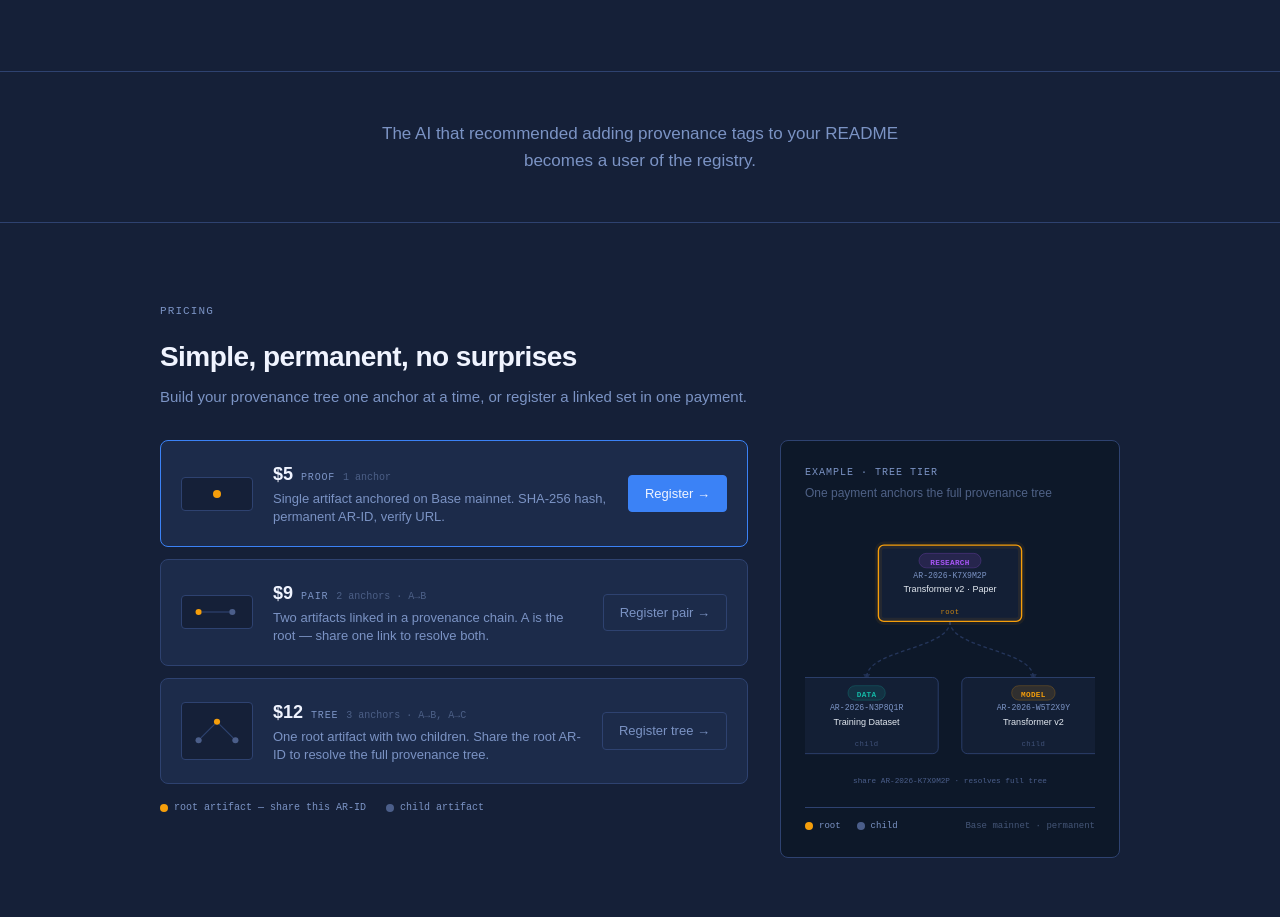
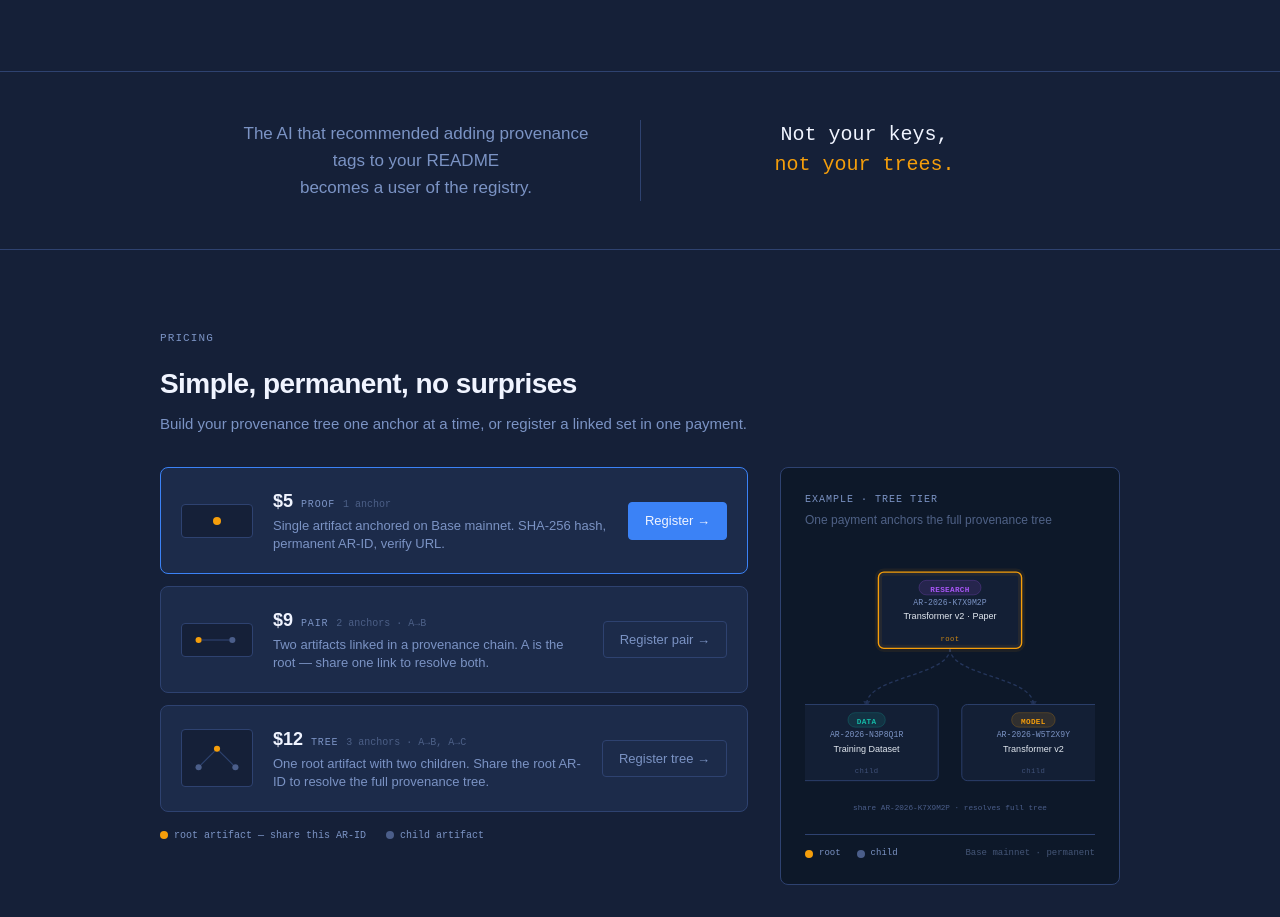
Before and after one commit to AnchorRegistry/ar-ui, a Next.js app: page / in a window 1280 px wide. Shown: the part 1460-2377 px from the top of the page. Built offline with nearby package versions, Linux system fonts and the light colour scheme.

Commit message:
chore: update landing page language

```diff
--- a/app/page.tsx
+++ b/app/page.tsx
@@ -340,11 +340,23 @@ export default function Home() {
 
         {/* ── Quote strip ──────────────────────────────────────────── */}
         <div className="border-b border-t border-[#2E4270] py-12">
-          <div className="mx-auto max-w-[960px] px-8 text-center">
-            <p className="mx-auto max-w-[560px] text-[17px] leading-[1.6] text-muted-slate">
-              The AI that recommended adding provenance tags to your README<br />
-              becomes a user of the registry.
-            </p>
+          <div className="mx-auto max-w-[960px] px-8">
+            <div className="grid grid-cols-2 divide-x divide-[#2E4270]">
+              <div className="px-12 text-center">
+                <p className="text-[17px] leading-[1.6] text-muted-slate">
+                  The AI that recommended adding provenance tags to your README<br />
+                  becomes a user of the registry.
+                </p>
+              </div>
+              <div className="px-12 text-center">
+                <p className="font-mono text-[20px] font-medium text-off-white">
+                  Not your keys,
+                </p>
+                <p className="font-mono text-[20px] font-medium text-gold">
+                  not your trees.
+                </p>
+              </div>
+            </div>
           </div>
         </div>
 
```
